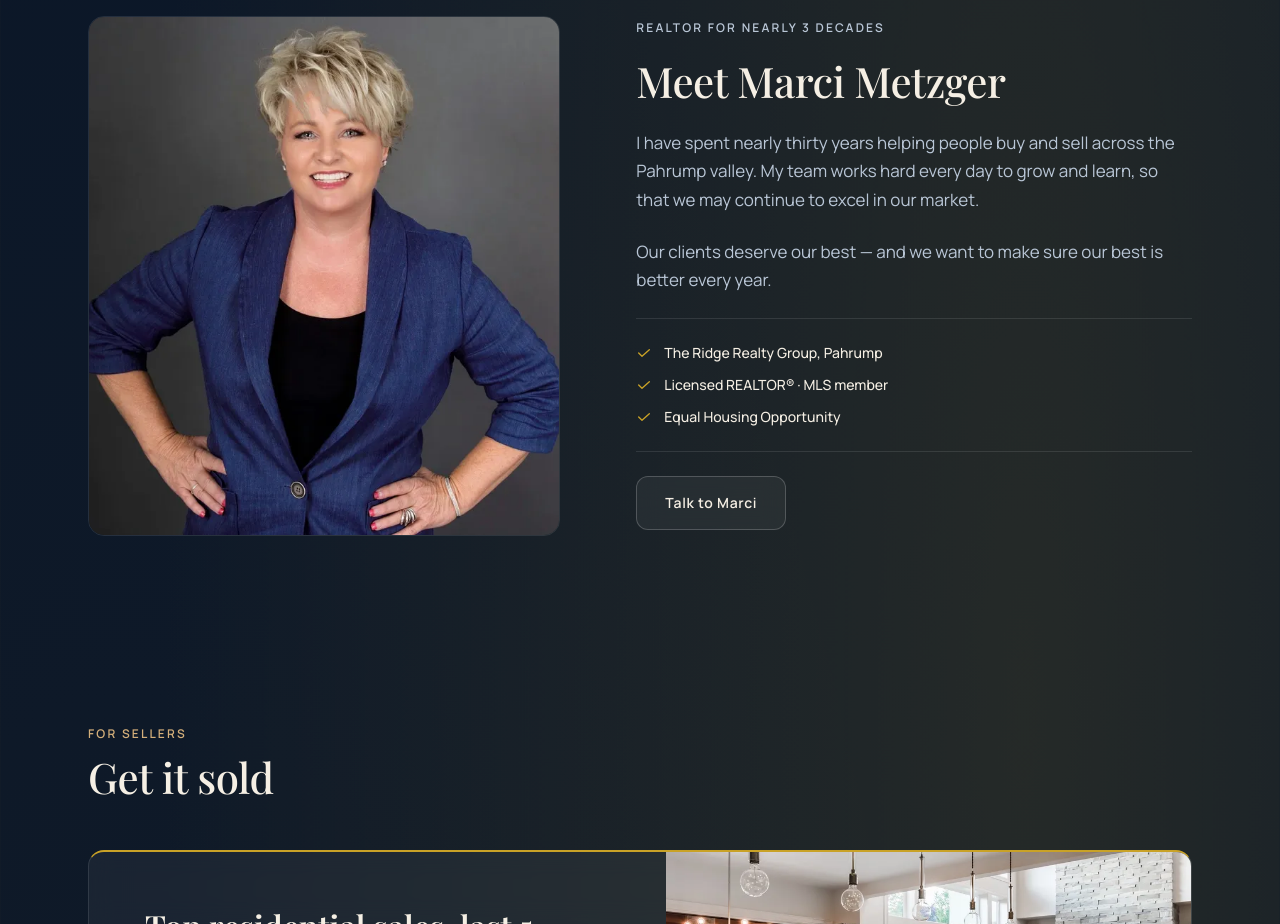
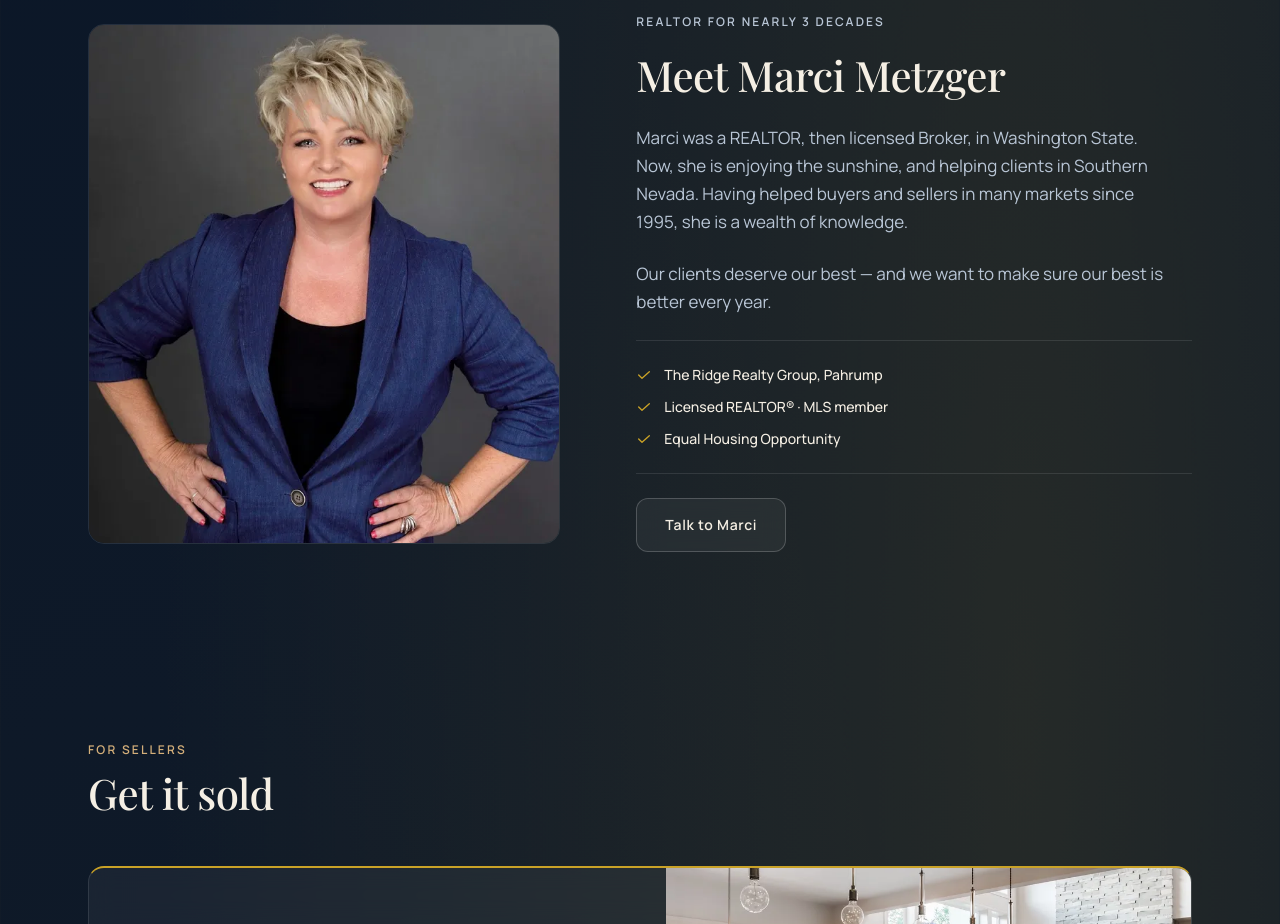
Before and after one commit to kuuhaku3614/Marci_MetzgerWeb, a React (Vite) app: page / in a window 1280 px wide. Shown: the part 1100-2024 px from the top of the page. Built offline with nearby package versions, Linux system fonts and the light colour scheme.

Commit message:
Update MeetMarci.jsx

```diff
--- a/src/components/sections/MeetMarci.jsx
+++ b/src/components/sections/MeetMarci.jsx
@@ -25,8 +25,7 @@ function MeetMarci() {
           <Eyebrow>Realtor for nearly 3 decades</Eyebrow>
           <h2 className="text-[clamp(1.75rem,3.5vw,2.625rem)] tracking-[-0.012em]">Meet Marci Metzger</h2>
           <p className="max-w-[52ch] text-muted">
-            I have spent nearly thirty years helping people buy and sell across the Pahrump valley. My team works hard
-            every day to grow and learn, so that we may continue to excel in our market.
+            Marci was a REALTOR, then licensed Broker, in Washington State. Now, she is enjoying the sunshine, and helping clients in Southern Nevada. Having helped buyers and sellers in many markets since 1995, she is a wealth of knowledge.
           </p>
           <p className="max-w-[52ch] text-muted">
             Our clients deserve our best &mdash; and we want to make sure our best is better every year.
```
